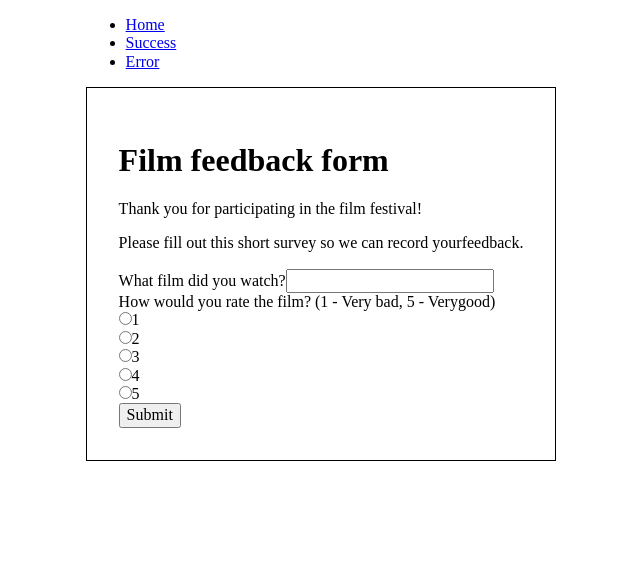
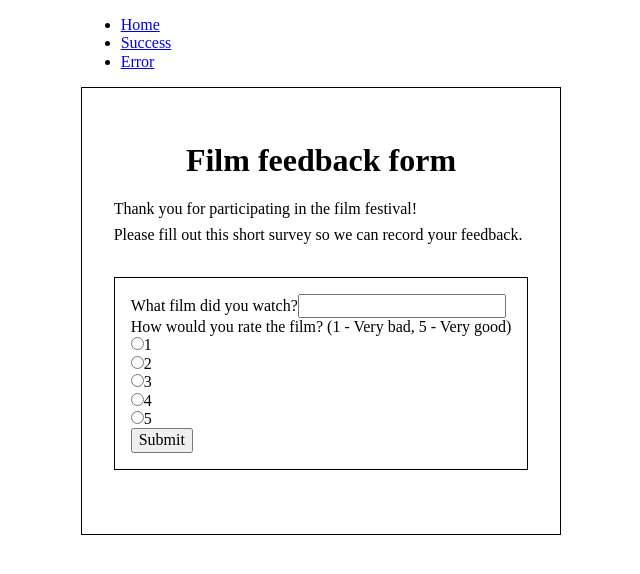
Before and after one commit to Kristina456/Online-survey, a React (Create React App) app: page / in a window 1280 px wide. Shown: the top 574 px of the page, without its empty margins (319-959 px from the left). Built offline with nearby package versions, Linux system fonts and the light colour scheme.

Commit message:
Change SurvayForm style

```diff
--- a/src/components/SurvayForm.jsx
+++ b/src/components/SurvayForm.jsx
@@ -3,6 +3,7 @@ import { useNavigate } from "react-router";
 import Button from "./button/Button";
 import RatingQuestion from "./questions/RatingQuestion";
 import TextQuestion from "./questions/TextQuestion";
+import "./SurvayForm.scss";
 
 export default function SurvayForm({ survay }) {
 	const [answers, setAnswers] = useState([]);
@@ -54,9 +55,10 @@ export default function SurvayForm({ survay }) {
 		<div className="survay-form">
 			<h1 className="survay-form__title">{survay.data.attributes.title}</h1>
 			<div
+				className="survay-form__description"
 				dangerouslySetInnerHTML={{ __html: survay.data.attributes.description }}
 			></div>
-			<form onSubmit={handleSubmit}>
+			<form className="survay-form__form" onSubmit={handleSubmit}>
 				{showQuestions()}
 				<Button value={buttonText} />
 			</form>
--- /dev/null
+++ b/src/components/SurvayForm.scss
@@ -0,0 +1,13 @@
+.survay-form {
+	.survay-form__title {
+		text-align: center;
+	}
+	.survay-form__description > p {
+		margin: 0.5rem 0;
+	}
+	.survay-form__form {
+		margin: 2rem 0;
+		border: 1px solid black;
+		padding: 1rem;
+	}
+}
--- a/src/mocks/MockSurvay200.js
+++ b/src/mocks/MockSurvay200.js
@@ -5,7 +5,7 @@ export const MockSurvay200 = {
 		attributes: {
 			title: "Film feedback form",
 			description:
-				"<p>Thank you for participating in the film festival!</p><p>Please fill out this short survey so we can record yourfeedback.</p>",
+				"<p>Thank you for participating in the film festival!</p><p>Please fill out this short survey so we can record your feedback.</p>",
 			questions: [
 				{
 					questionId: "film",
@@ -17,7 +17,7 @@ export const MockSurvay200 = {
 				{
 					questionId: "review",
 					questionType: "rating",
-					label: "How would you rate the film? (1 - Very bad, 5 - Verygood)",
+					label: "How would you rate the film? (1 - Very bad, 5 - Very good)",
 
 					required: true,
 					attributes: {
```
